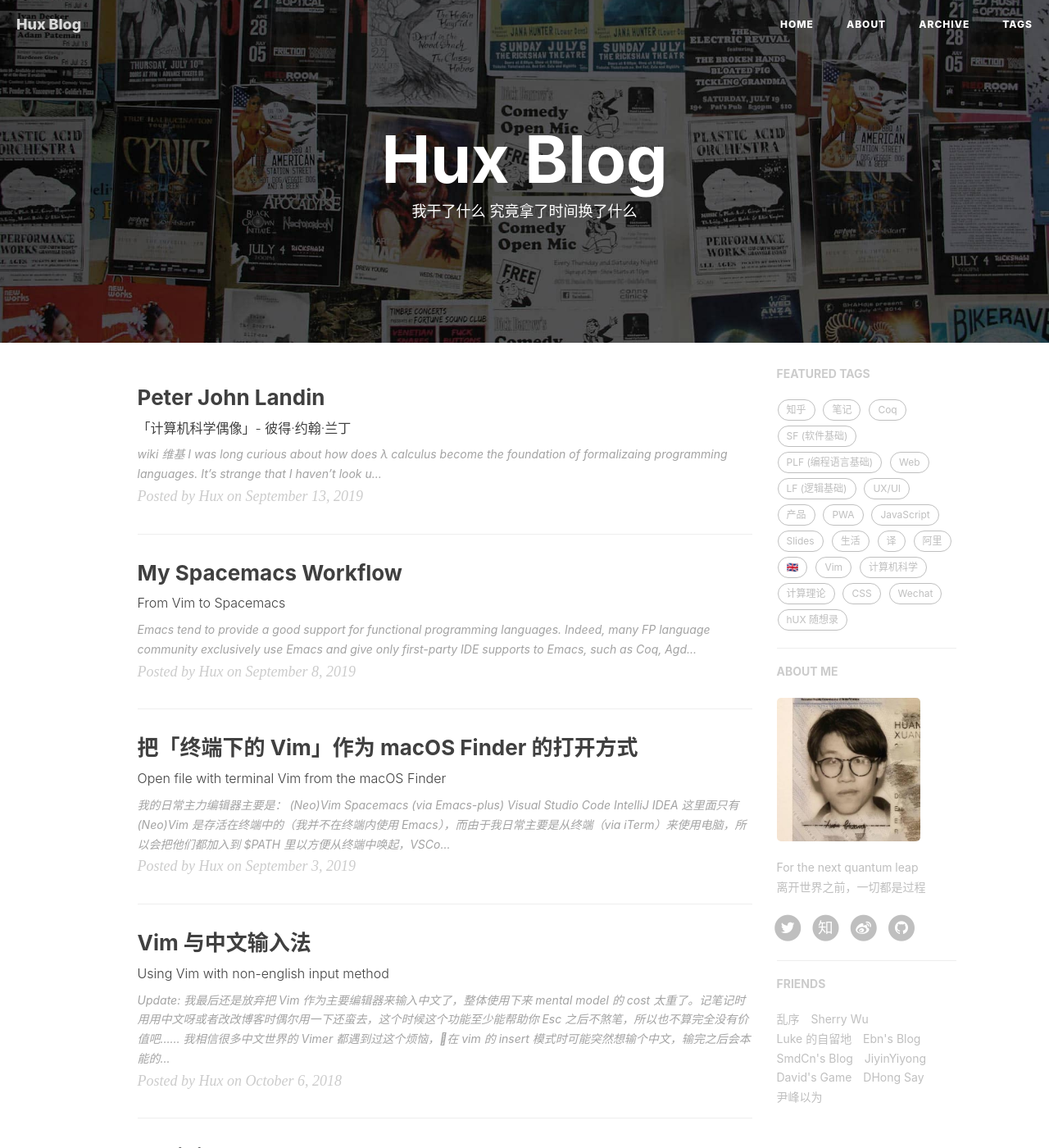
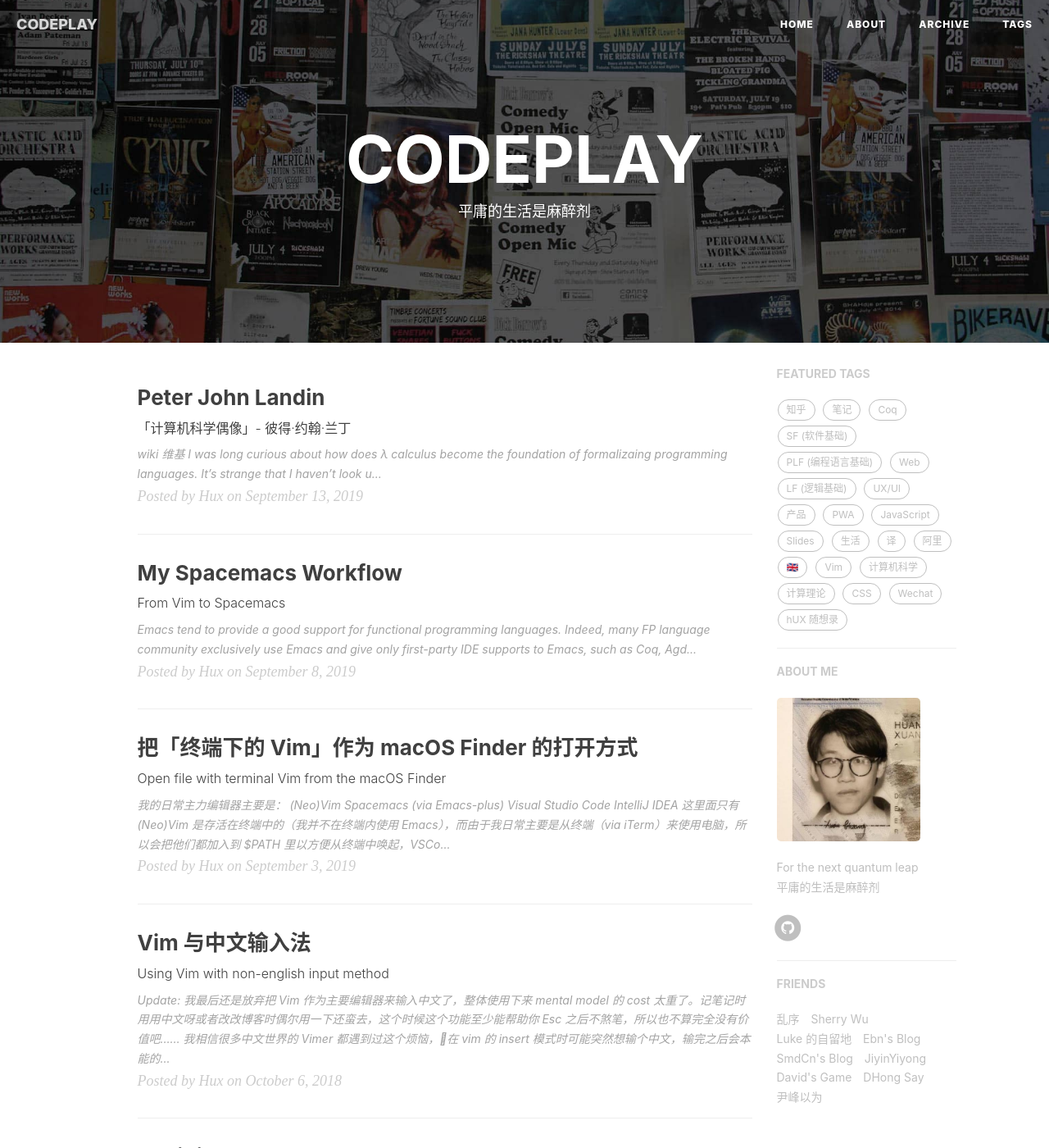
Before and after one commit to lipppppp/lipppppp.github.io, a Jekyll site: the page built from index.html, in a window 1280 px wide and 1400 px high. Shown: the whole window at 82% size. Built offline with Jekyll 4.4.1, drawn with Linux system fonts in a browser that asks for light colours; nearby versions of some CDN libraries; the list of posts is cut into pages by our own code; comment, search, counter and statistics services are not loaded; some of the changed lines change nothing that is shown; some of the changed text lies outside the part shown.

Commit message:
update the config.yml

```diff
--- a/_config.yml
+++ b/_config.yml
@@ -1,11 +1,11 @@
 # Site settings
-title: Hux Blog
-SEOTitle: 黄玄的博客 | Hux Blog
+title: CODEPLAY
+SEOTitle: Eric Yin的博客 | CODEPLAY
 header-img: img/home-bg.jpg
-email: huxpro@gmail.com
-description: "关于程序与设计、黑客与画家 | 黄玄，Web & Mobile Lover，Software Engineer，UX Designer | 这里是 @Hux黄玄 的个人博客，与你一起发现更大的世界。"
-keyword: "黄玄, Hux黄玄, Hux, 鬼栈, huxpro, @huxpro, 黄玄的博客, Hux Blog, 博客, 个人网站, 互联网, Web, JavaScript, 前端, 设计"
-url: "https://huangxuan.me"              # your host, for absolute URL
+email: whitman1314@163.com
+description: "君子曰：学不可以已。"
+keyword: "Eric Yin，lipppppp，HDFS，Java，Hadoop"
+url: "https://lipppppp.github.io/"              # your host, for absolute URL
 baseurl: ""                             # for example, '/blog' if your blog hosted on 'host/blog'
 
 # Publish posts or collection documents with a future date.
@@ -13,10 +13,10 @@ future: true
 
 # SNS settings
 RSS: false
-weibo_username:     huxpro
-zhihu_username:     huxpro
-github_username:    huxpro
-twitter_username:   huxpro
+#weibo_username:     huxpro
+#zhihu_username:     huxpro
+github_username:    lipppppp
+#twitter_username:   huxpro
 #facebook_username:  huxpro
 #linkedin_username:  firstname-lastname-idxxxx
 
@@ -72,13 +72,13 @@ netease_comment: false
 
 # Google Analytics
 ga_track_id: 'UA-49627206-1'            # Format: UA-xxxxxx-xx
-ga_domain: huangxuan.me
+ga_domain: lipppppp.github.io
 
 
 
 # Sidebar settings
 sidebar: true                           # whether or not using Sidebar.
-sidebar-about-description: "For the next quantum leap<br>离开世界之前，一切都是过程"
+sidebar-about-description: "For the next quantum leap<br>平庸的生活是麻醉剂"
 sidebar-avatar: /img/avatar-hux-ny.jpg      # use absolute URL, seeing it's used in both `/` and `/about/`
 
 
--- a/index.html
+++ b/index.html
@@ -1,6 +1,6 @@
 ---
 layout: page
-description: "我干了什么 究竟拿了时间换了什么"
+description: "平庸的生活是麻醉剂"
 ---
 
 {% for post in paginator.posts %}
```
Also changed, not shown: 1 other file.
